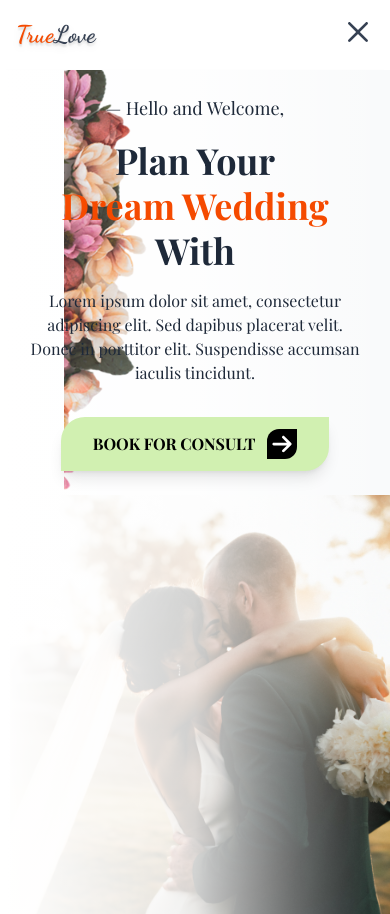
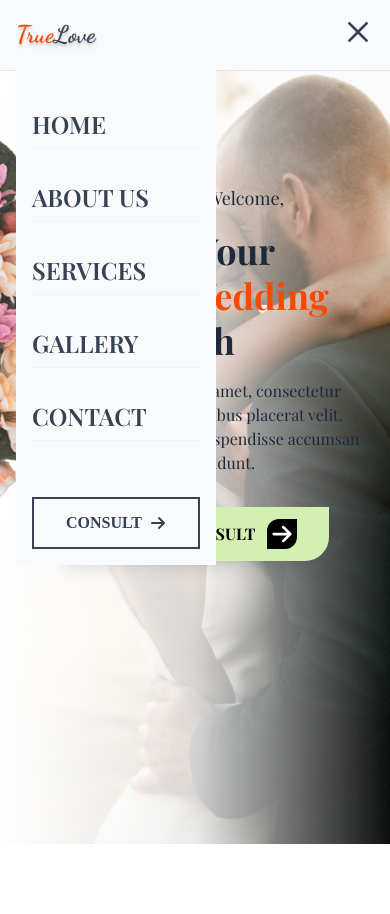
Before and after one commit to DsDigitalz/Wedding-Website, a React (Vite) app: page / in a window 390 px wide. Both pictures are taken after a click on the button 358 px from the left and 32 px from the top of the page. After the commit the page ends 844 px from the top, so only its background shows below. Built offline with nearby package versions, Linux system fonts and the light colour scheme; a web font is replaced by a local one.

Commit message:
modified Hero.jsx

```diff
--- a/package.json
+++ b/package.json
@@ -11,6 +11,7 @@
   },
   "dependencies": {
     "@tailwindcss/vite": "^4.1.13",
+    "framer-motion": "^12.23.22",
     "react": "^19.1.1",
     "react-dom": "^19.1.1",
     "react-icons": "^5.5.0",
--- a/src/Components/Hero.jsx
+++ b/src/Components/Hero.jsx
@@ -3,17 +3,17 @@ import { FaArrowRight } from "react-icons/fa6"; // Assuming you have react-icons
 
 export default function Hero() {
   return (
-    <section className="relative flex flex-col lg:flex-row items-center justify-between h-screen bg-gray-50 overflow-hidden">
+    <section className=" relative flex flex-col lg:flex-row items-center justify-between h-screen bg-gray-50 overflow-hidden">
       {/* Left Content Area */}
-      <div className="relative z-10 w-full lg:w-1/2 p-6 md:p-12 lg:pl-24 lg:py-20 flex flex-col justify-center text-center lg:text-left">
+      <div className="lg:relative absolute top-40 lg:top-0 z-10 w-full lg:w-1/2 p-6 md:p-12 lg:pl-24 lg:py-20 flex flex-col justify-center text-center lg:text-left">
         {/* Decorative Flowers - Left */}
-        <div className="absolute left-16 top-1/2 -translate-y-1/2 lg:top-50 lg:bottom-0 lg:left-0 opacity-80 lg:opacity-100 z-0">
+        <div className="absolute -left-5  top-1/2 -translate-y-1/2 lg:top-50 lg:bottom-0 lg:left-0 opacity-80 lg:opacity-100 z-0">
           {/* Replace with your actual flower image or SVG */}
           {/* This is a placeholder for the flower image on the left side */}
           <img
             src="flowerbg.png" // Placeholder image URL
             alt="Decorative Flowers"
-            className="w-24  object-cover" // Adjust size and rotation as needed
+            className="w-24 lg:w-24  lg:object-cover" // Adjust size and rotation as needed
           />
         </div>
 
@@ -41,8 +41,17 @@ export default function Hero() {
       </div>
 
       {/* Right Image Area */}
-      <div>
-        <img src="Heroimg.png" alt="" />
+      <div className="absolute lg:hidden">
+        <img
+          src="Heroimg.png"
+          alt=""
+          className="h-screen md:w-240 w-full object-cover"
+        />
+        {/* Gradient Overlay */}
+        <div className="absolute inset-0 bg-gradient-to-r from-white via-white/80 to-white/0 lg:from-white lg:via-white/80 lg:to-transparent"></div>
+      </div>
+      <div className="hidden lg:block">
+        <img src="Heroimg.png" alt="" className="object-cover w-full" />
         {/* Gradient Overlay */}
         <div className="absolute inset-0 bg-gradient-to-r from-white via-white/80 to-white/0 lg:from-white lg:via-white/80 lg:to-transparent"></div>
       </div>
--- a/src/Components/Navbar.jsx
+++ b/src/Components/Navbar.jsx
@@ -1,6 +1,7 @@
 import { useState } from "react";
 import { CgClose, CgMenuRight } from "react-icons/cg";
 import { FaArrowRight } from "react-icons/fa6";
+import { motion } from "framer-motion"; // 👈 Import Framer Motion
 
 const navLinks = [
   { name: "Home", href: "#" },
@@ -10,38 +11,52 @@ const navLinks = [
   { name: "Contact", href: "#" },
 ];
 
+// Animation variants for the whole navbar (fade-in/slide-in)
+const navbarVariants = {
+  hidden: { opacity: 0, y: -50 },
+  visible: { opacity: 1, y: 0, transition: { duration: 0.5 } },
+};
+
 export default function Navbar() {
   const [mobileMenuOpen, setMobileMenuOpen] = useState(false);
 
   const toggleMobileMenu = () => setMobileMenuOpen(!mobileMenuOpen);
 
   return (
-    <nav className=" flex items-center justify-between p-4 md:px-12 bg-transparent bg-opacity-80 backdrop-filter backdrop-blur-lg  border-gray-200">
+    <motion.nav
+      // 🛑 FIX: Added 'fixed top-0 w-full z-50' to make sure the navbar is always visible and on top.
+      className="fixed top-0 w-full flex items-center justify-between p-4 md:px-12 bg-gray-50 bg-opacity-80 backdrop-filter backdrop-blur-md z-50 border-b border-gray-200"
+      variants={navbarVariants} // 👈 Apply Framer Motion
+      initial="hidden"
+      animate="visible"
+    >
       {/* Desktop & Mobile Logo */}
       <div className="logo">
         <span className="text-2xl md:text-4xl lg:text-[40px] font-bold text-orange-600 text-shadow-lg ">
           True<span className="text-gray-700">Love</span>
         </span>
       </div>
+
       {/* Desktop Navigation */}
       <div className="hidden lg:flex items-center space-x-8">
         {navLinks.map((link) => (
           <a
             key={link.name}
             href={link.href}
-            className="links text-gray-700 hover:text-orange-600 transition-colors duration-300 relative group uppercase "
+            className="links text-gray-700 hover:text-orange-600 transition-colors duration-300 relative group uppercase font-medium"
           >
             {link.name}
+            {/* Active Link Indicator (Simplified styling for clarity) */}
             {link.name === "Home" && (
               <span className="absolute left-0 right-0 bottom-[-4px] h-[2px] bg-orange-600" />
             )}
           </a>
         ))}
       </div>
+
       {/* Desktop Consult Button */}
       <a
         href="#"
-        uppercase
         className="navlinks hidden lg:flex items-center space-x-2 px-6 py-2 border-2 border-gray-700 text-gray-700 font-bold uppercase hover:bg-gray-700 hover:text-white transition-colors duration-300"
       >
         <span>Consult</span>
@@ -49,7 +64,9 @@ export default function Navbar() {
       </a>
 
       {/* Mobile Menu Button */}
-      <div className="lg:hidden">
+      <div className="lg:hidden z-50">
+        {" "}
+        {/* Ensure button is on top */}
         <button onClick={toggleMobileMenu} className="text-gray-700">
           {mobileMenuOpen ? (
             <CgClose className="h-8 w-8" />
@@ -59,33 +76,41 @@ export default function Navbar() {
         </button>
       </div>
 
-      {/* Mobile Menu */}
+      {/* Mobile Menu (Using Framer Motion conditionally) */}
       {mobileMenuOpen && (
-        <div className="absolute top-full left-0 right-0 p-4 bg-gray-50 border-t border-gray-200 shadow-md md:hidden">
-          <ul className="flex flex-col space-y-4">
+        <motion.div
+          // 🛑 FIX: Use fixed positioning for the full-screen menu overlay
+          className="fixed top-[68px] w-50 p-4 bg-gray-50  lg:hidden"
+          initial={{ opacity: 0, x: "100%" }} // Start off-screen to the right
+          animate={{ opacity: 1, x: 0 }} // Slide in
+          exit={{ opacity: 0, x: "100%" }} // Slide out (requires AnimatePresence in parent)
+          transition={{ duration: 0.3 }}
+        >
+          <ul className="flex flex-col space-y-6 mt-4">
             {navLinks.map((link) => (
               <li key={link.name}>
                 <a
                   href={link.href}
                   onClick={toggleMobileMenu}
-                  className="block text-lg text-gray-700 hover:text-orange-600 transition-colors duration-300"
+                  className="block text-2xl font-semibold text-gray-700 hover:text-orange-600 transition-colors duration-300 py-2 border-b border-gray-100 uppercase"
                 >
                   {link.name}
                 </a>
               </li>
             ))}
             <li>
+              {/* Mobile Consult Button */}
               <a
                 href="#"
-                className="navlinks mt-4 flex items-center space-x-2 px-4 py-2 border-2 border-gray-700 text-gray-700  hover:bg-gray-700 hover:text-white transition-colors duration-300 justify-center"
+                className="navlinks mt-8 flex items-center space-x-2 px-6 py-3 border-2 border-gray-700 text-gray-700 font-bold uppercase hover:bg-gray-700 hover:text-white transition-colors duration-300 justify-center"
               >
                 <span>Consult</span>
                 <FaArrowRight />
               </a>
             </li>
           </ul>
-        </div>
+        </motion.div>
       )}
-    </nav>
+    </motion.nav>
   );
 }
```
Also changed, not shown: 1 other file (tests, documents, lock files or other folders).
